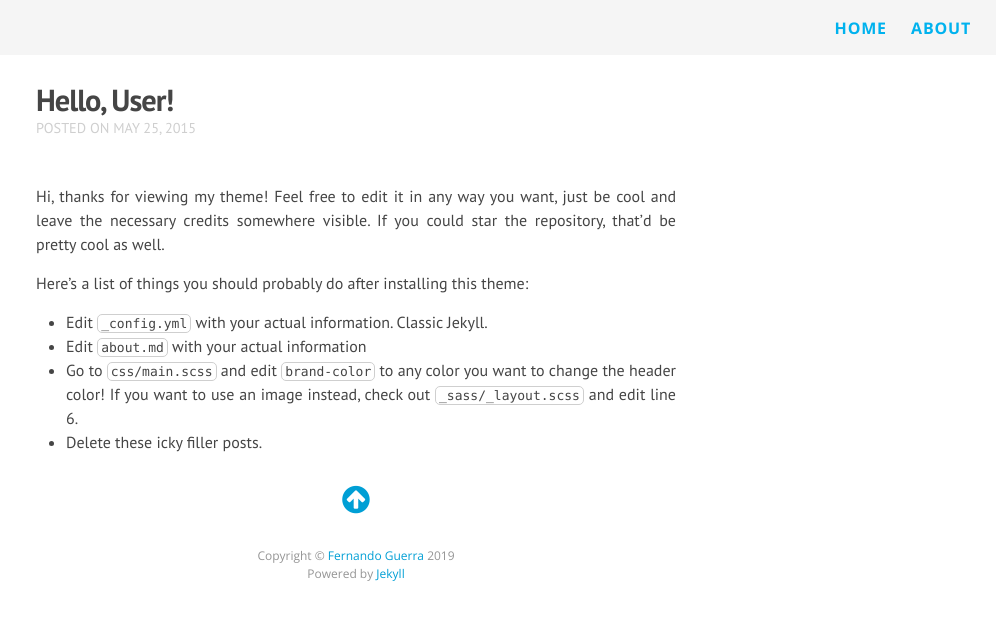
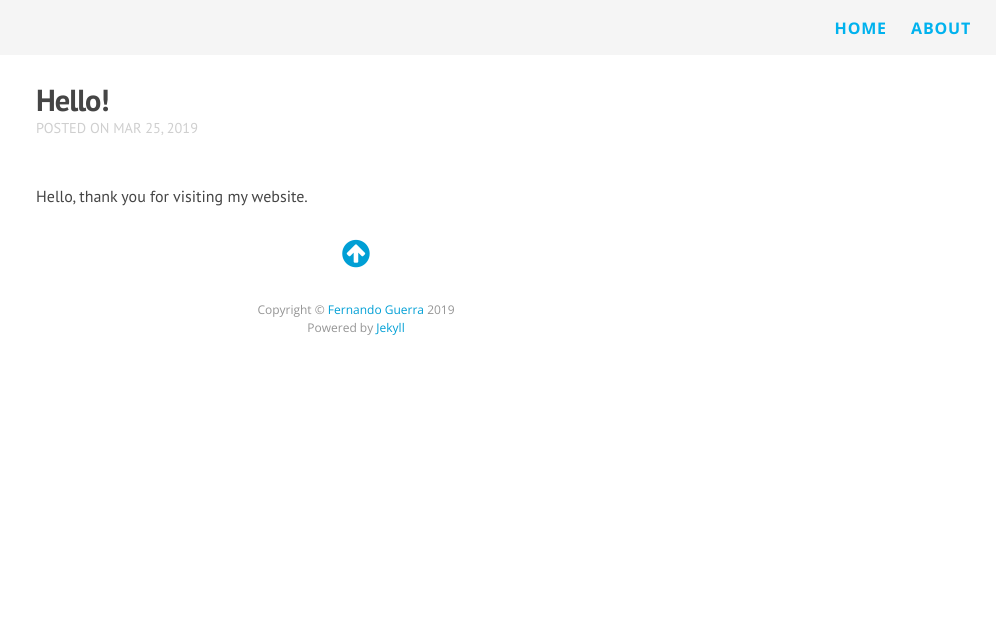
Before and after one commit to fernandoguerratutoring/fernandoguerratutoring.github.io, a Jekyll site: the page built from _posts/2015-05-25-hello.markdown, in a window 1280 px wide. Shown: the top 620 px of the page, without its empty margins (284-1280 px from the left). Built offline with Jekyll 4.4.1, drawn with Linux system fonts in a browser that asks for light colours; nearby versions of some CDN libraries; Markdown is read by kramdown in place of the engine named in the settings.

Commit message:
Update 2015-05-25-hello.markdown

```diff
--- a/_posts/2015-05-25-hello.markdown
+++ b/_posts/2015-05-25-hello.markdown
@@ -1,14 +1,8 @@
 ---
 layout: post
-title: "Hello, User!"
-date: 2015-05-25
+title: "Hello!"
+date: 2019-03-25
 categories:
 ---
-Hi, thanks for viewing my theme! Feel free to edit it in any way you want, just be cool and leave the necessary credits somewhere visible. If you could star the repository, that'd be pretty cool as well.
 
-Here's a list of things you should probably do after installing this theme:
-
-* Edit `_config.yml` with your actual information. Classic Jekyll.
-* Edit `about.md` with your actual information
-* Go to `css/main.scss` and edit `brand-color` to any color you want to change the header color! If you want to use an image instead, check out `_sass/_layout.scss` and edit line 6.
-* Delete these icky filler posts.
+Hello, thank you for visiting my website.
```
